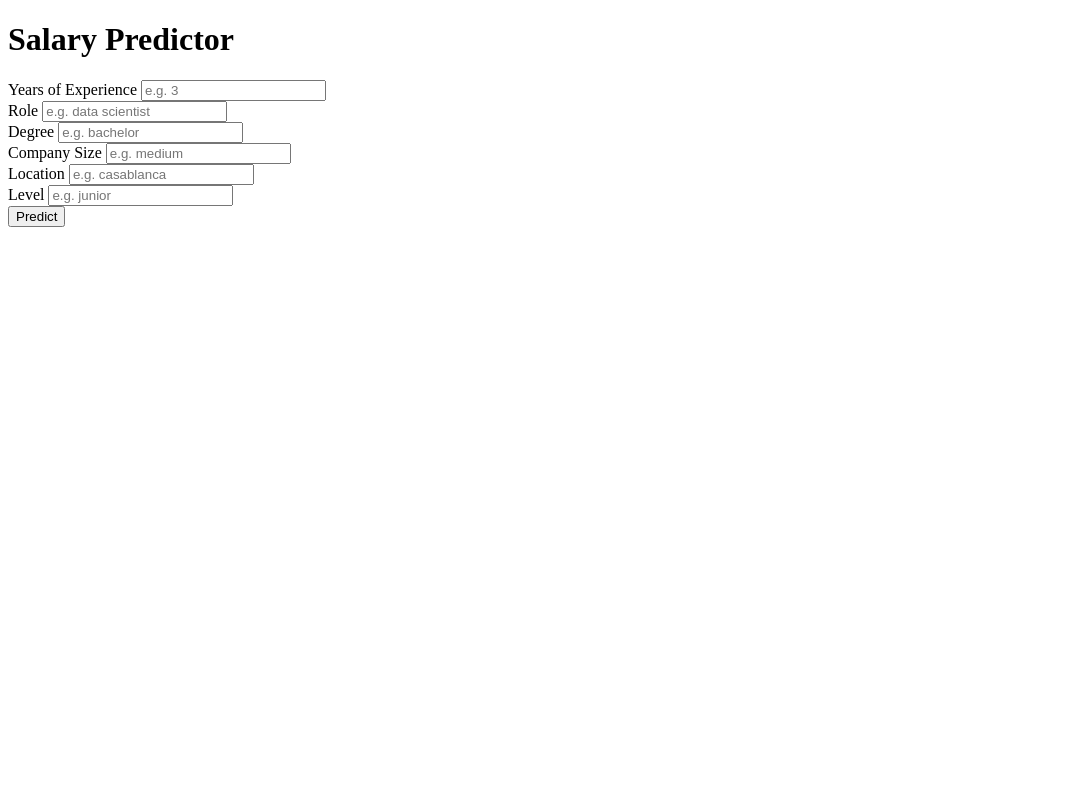
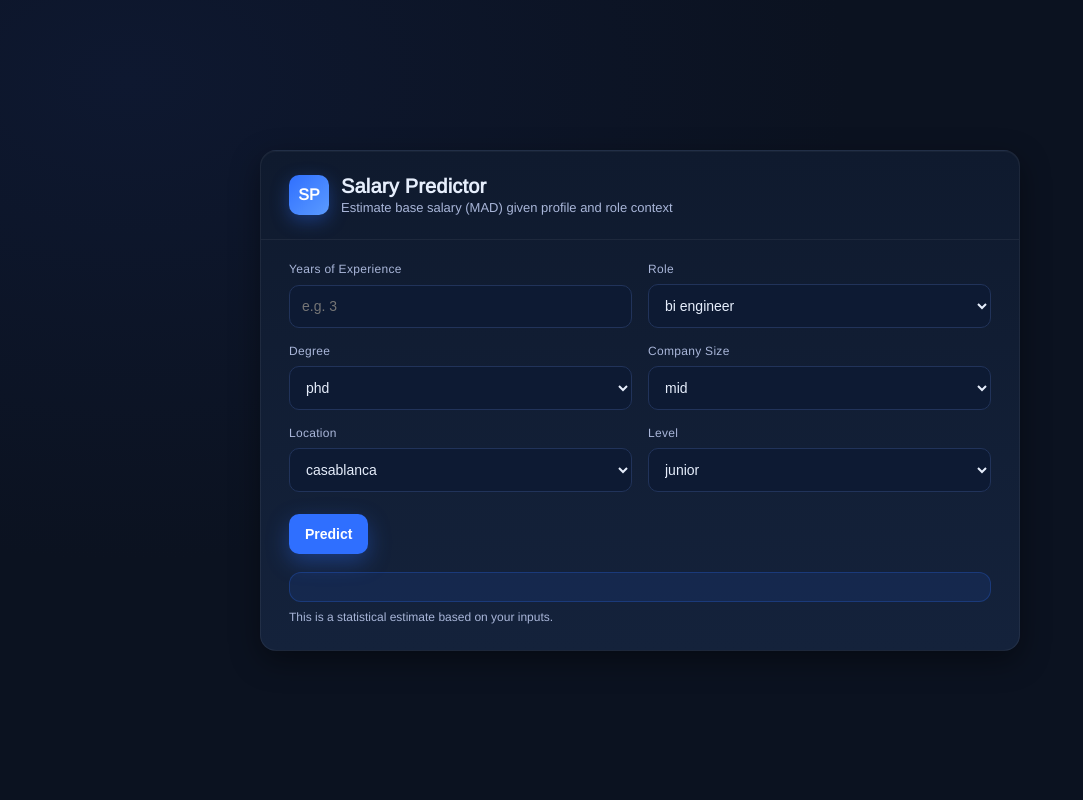
Before and after one commit to REp007/geeks_hackathon, a Flask app: template templates/index.html in a window 1280 px wide. Shown: the whole page, without its empty margins (0-1083 px from the left). Run offline with Flask 3, Linux system fonts and the light colour scheme; the template is opened without the code that fills it, so the values that code supplies are empty; parts of the project's set-up code (start-up, migrations or seed data) failed here and were passed over.

Commit message:
latest version

```diff
--- a/app.py
+++ b/app.py
@@ -7,7 +7,7 @@ import joblib
 import numpy as np
 import tensorflow as tf
 from tensorflow import keras
-from flask import Flask, jsonify, request
+from flask import Flask, jsonify, request, render_template
 import re
 
 
@@ -208,6 +208,11 @@ def predict_priority() -> Any:
         return jsonify({"error": "Failed to generate priority prediction"}), 500
 
 
+@app.route("/")
+def index() -> Any:
+    return render_template("index.html")
+
+
 @app.route("/api/resume_screen/predict", methods=["POST"])
 def predict_resume_screen() -> Any:
     try:
--- a/templates/index.html
+++ b/templates/index.html
@@ -8,43 +8,210 @@
 <link href='https://fonts.googleapis.com/css?family=Hind:300' rel='stylesheet' type='text/css'>
 <link href='https://fonts.googleapis.com/css?family=Open+Sans+Condensed:300' rel='stylesheet' type='text/css'>
 
+  <style>
+    :root {
+      --bg: #0b1220;
+      --card: #0f1a2e;
+      --card-2: #14223b;
+      --primary: #2f6fff;
+      --primary-600: #275ee0;
+      --text: #e6eefc;
+      --muted: #a9b6d9;
+      --field: #0d1a33;
+      --field-border: #21335a;
+      --success: #20c997;
+      --error: #ff6b6b;
+    }
+    * { box-sizing: border-box; }
+    html, body { height: 100%; }
+    body {
+      margin: 0;
+      background: radial-gradient(1200px 800px at 10% 10%, #0e1830 0%, #0b1220 60%), #0b1220;
+      color: var(--text);
+      font-family: 'Arimo', system-ui, -apple-system, Segoe UI, Roboto, Helvetica, Arial, sans-serif;
+      display: flex;
+      align-items: center;
+      justify-content: center;
+      padding: 24px;
+    }
+    .card {
+      width: 100%;
+      max-width: 760px;
+      background: linear-gradient(180deg, var(--card) 0%, var(--card-2) 100%);
+      border: 1px solid rgba(255,255,255,0.06);
+      border-radius: 16px;
+      box-shadow: 0 10px 30px rgba(0,0,0,0.4), inset 0 1px 0 rgba(255,255,255,0.04);
+      overflow: hidden;
+    }
+    .header {
+      padding: 24px 28px;
+      border-bottom: 1px solid rgba(255,255,255,0.06);
+      display: flex;
+      align-items: center;
+      gap: 12px;
+    }
+    .logo {
+      width: 40px; height: 40px; border-radius: 10px;
+      background: linear-gradient(135deg, var(--primary), #5b9bff);
+      display: inline-flex; align-items: center; justify-content: center;
+      color: #fff; font-weight: 700;
+      box-shadow: 0 6px 18px rgba(47,111,255,0.35);
+    }
+    .title {
+      font-weight: 700; letter-spacing: 0.2px; font-size: 20px;
+    }
+    .subtitle { color: var(--muted); font-size: 13px; margin-top: 2px; }
+    .content { padding: 22px 28px 26px; }
+    form { display: grid; grid-template-columns: 1fr 1fr; gap: 16px; }
+    .field { display: grid; gap: 8px; }
+    label { color: var(--muted); font-size: 12px; letter-spacing: 0.3px; }
+    input, select {
+      width: 100%;
+      background: var(--field);
+      color: var(--text);
+      border: 1px solid var(--field-border);
+      border-radius: 10px;
+      padding: 12px 12px;
+      font-size: 14px;
+      outline: none;
+      transition: border-color .2s, box-shadow .2s;
+    }
+    input:focus, select:focus {
+      border-color: var(--primary);
+      box-shadow: 0 0 0 3px rgba(47,111,255,0.18);
+    }
+    .row-span { grid-column: span 2; }
+    .actions { display: flex; gap: 12px; margin-top: 6px; }
+    .btn {
+      appearance: none; border: 0; cursor: pointer;
+      background: var(--primary); color: #fff; font-weight: 600;
+      padding: 12px 16px; border-radius: 10px; font-size: 14px;
+      box-shadow: 0 8px 22px rgba(47,111,255,0.35);
+      transition: transform .06s ease, background .2s;
+    }
+    .btn:hover { background: var(--primary-600); }
+    .btn:active { transform: translateY(1px); }
+    .result {
+      margin-top: 18px;
+      padding: 14px 16px;
+      border-radius: 12px;
+      background: rgba(47,111,255,0.10);
+      border: 1px solid rgba(47,111,255,0.25);
+      color: var(--text);
+      min-height: 24px;
+    }
+    .note { margin-top: 8px; color: var(--muted); font-size: 12px; }
+    @media (max-width: 720px) {
+      form { grid-template-columns: 1fr; }
+      .row-span { grid-column: span 1; }
+    }
+  </style>
 </head>
 
 <body>
- <div class="login">
-	<h1>Salary Predictor</h1>
-	<form method="post" action="/predict">
+ <div class="card">
+   <div class="header">
+     <div class="logo">SP</div>
      <div>
+       <div class="title">Salary Predictor</div>
+       <div class="subtitle">Estimate base salary (MAD) given profile and role context</div>
+     </div>
+   </div>
+   <div class="content">
+        <form id="salary-form">
+          <div class="field">
             <label>Years of Experience</label>
             <input type="number" step="0.1" name="years_experience" placeholder="e.g. 3" required>
           </div>
-	  <div>
+          <div class="field">
             <label>Role</label>
-	    <input type="text" name="role" placeholder="e.g. data scientist">
+            <select name="role">
+	      <option>bi engineer</option>
+	      <option>product manager</option>
+	      <option>data scientist</option>
+	      <option>data analyst</option>
+	      <option>qa engineer</option>
+	      <option>backend developer</option>
+	      <option>data engineer</option>
+	      <option>frontend developer</option>
+	      <option>devops engineer</option>
+	      <option>ml engineer</option>
+	    </select>
 	  </div>
-	  <div>
+          <div class="field">
 	    <label>Degree</label>
-	    <input type="text" name="degree" placeholder="e.g. bachelor">
+	    <select name="degree">
+	      <option>phd</option>
+	      <option>bachelors</option>
+	      <option>masters</option>
+	      <option>no degree</option>
+	    </select>
 	  </div>
-	  <div>
+          <div class="field">
 	    <label>Company Size</label>
-	    <input type="text" name="company_size" placeholder="e.g. medium">
+	    <select name="company_size">
+	      <option>mid</option>
+	      <option>small</option>
+	      <option>enterprise</option>
+	      <option>large</option>
+	    </select>
 	  </div>
-	  <div>
+          <div class="field">
 	    <label>Location</label>
-	    <input type="text" name="location" placeholder="e.g. casablanca">
+	    <select name="location">
+	      <option>casablanca</option>
+	      <option>fes</option>
+	      <option>rabat</option>
+	      <option>tangier</option>
+	      <option>marrakech</option>
+	      <option>remote</option>
+	      <option>agadir</option>
+	    </select>
 	  </div>
-	  <div>
+          <div class="field">
 	    <label>Level</label>
-	    <input type="text" name="level" placeholder="e.g. junior">
+	    <select name="level">
+	      <option>junior</option>
+	      <option>mid</option>
+	      <option>intern</option>
+	      <option>lead</option>
+	      <option>senior</option>
+	    </select>
 	  </div>
-	  <button type="submit">Predict</button>
+          <div class="actions row-span">
+            <button class="btn" type="submit">Predict</button>
+          </div>
 	</form>
 
-	{% if prediction_text %}
-	  <h2>{{ prediction_text }}</h2>
-	{% endif %}
+        <div id="prediction" class="result"></div>
+        <div class="note">This is a statistical estimate based on your inputs.</div>
 
+        <script>
+	  const form = document.getElementById('salary-form');
+	  const out = document.getElementById('prediction');
+	  form.addEventListener('submit', async (e) => {
+	    e.preventDefault();
+	    const data = Object.fromEntries(new FormData(form).entries());
+	    try {
+	      const res = await fetch('/api/salary/predict', {
+	        method: 'POST',
+	        headers: { 'Content-Type': 'application/json' },
+	        body: JSON.stringify(data)
+	      });
+	      const json = await res.json();
+              if (json.predicted_salary !== undefined) {
+                out.textContent = `Predicted Salary (MAD): ${Number(json.predicted_salary).toLocaleString()}`;
+	      } else if (json.error) {
+	        out.textContent = `Error: ${json.error}`;
+	      } else {
+	        out.textContent = 'Unexpected response';
+	      }
+	    } catch (err) {
+	      out.textContent = 'Network error';
+	    }
+	  });
+        </script>
+   </div>
  </div>
 
 
```
Also changed, not shown: 1 other file. Lines whose indentation alone changed are shown as unchanged.
